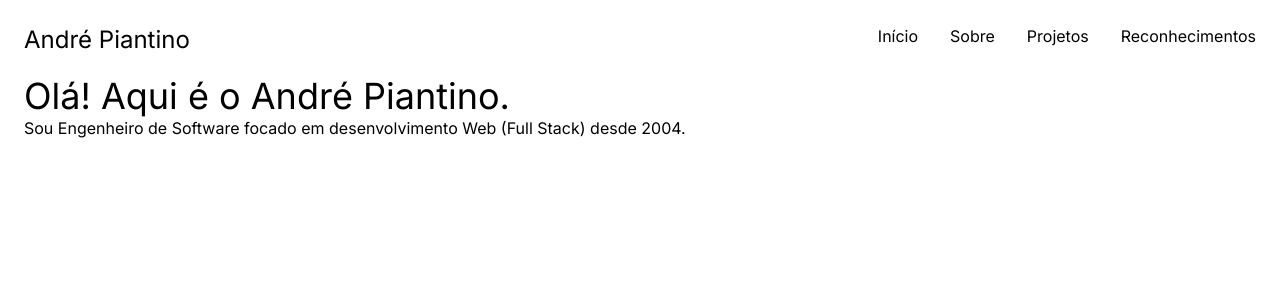
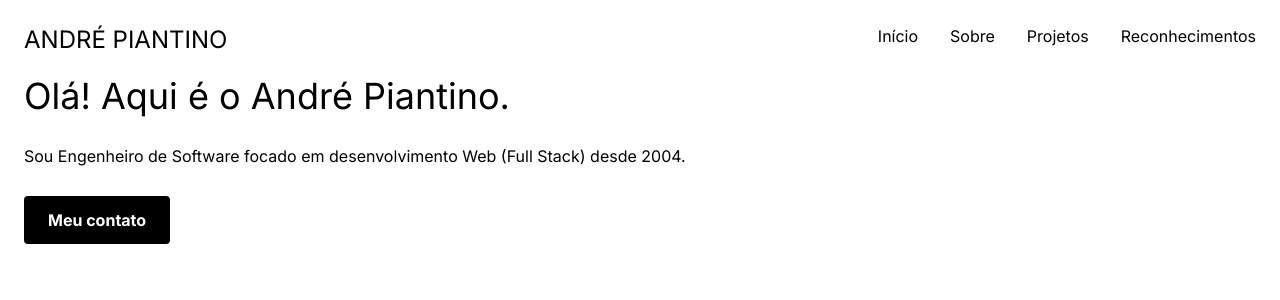
Before and after one commit to piantino/piantino.github.com, a Next.js app: page / in a window 1280 px wide. Shown: the top 300 px of the page. Built offline with nearby package versions, Linux system fonts and the light colour scheme.

Commit message:
Added button on the index

```diff
--- a/src/app/page.tsx
+++ b/src/app/page.tsx
@@ -1,12 +1,18 @@
+import Button from "@/components/button";
 import Title from "@/components/title";
-import Image from "next/image";
+import Link from "next/link";
 
 export default function Home() {
   return (
     <main>
-      <section>
+      <section className="space-y-7">
         <Title>Olá! Aqui é o André Piantino.</Title>
         <p>Sou Engenheiro de Software focado em desenvolvimento Web (Full Stack) desde 2004.</p>
+        <div>
+          <Link href="contato">
+            <Button>Meu contato</Button>
+          </Link>
+        </div>
       </section>
     </main>
   );
--- /dev/null
+++ b/src/components/button.tsx
@@ -0,0 +1,7 @@
+export default function Button({ children }: any) {
+    return (
+        <button className="bg-black dark:bg-white text-white dark:text-black font-bold py-3 px-6 rounded hover:drop-shadow-2xl">
+            {children}
+        </button>
+    )
+}
--- a/src/components/header.tsx
+++ b/src/components/header.tsx
@@ -5,7 +5,7 @@ export default function Header({ links }: any) {
     return (
         <div className="flex">
             <header className="flex-1">
-                <h1 className="text-2xl">André Piantino</h1>
+                <h1 className="text-2xl">ANDRÉ PIANTINO</h1>
             </header>
             <nav>
                 <ul className="flex gap-8">
```
